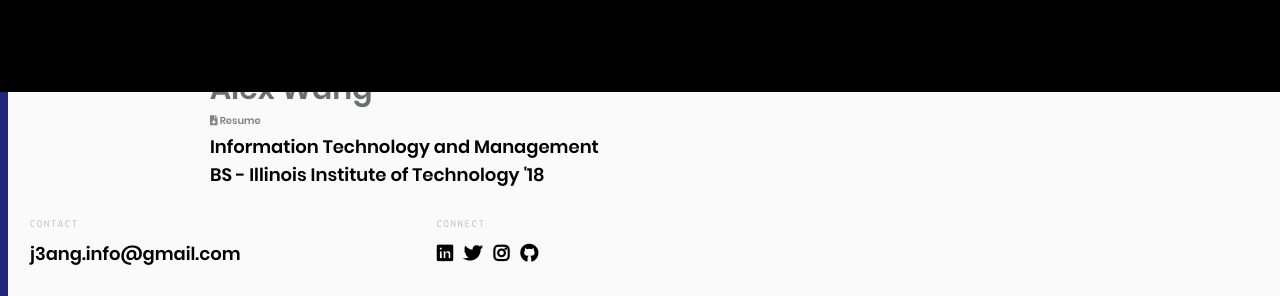
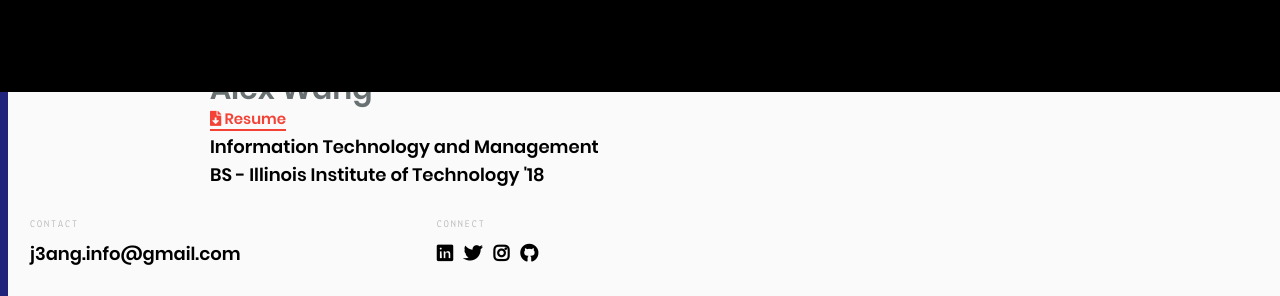
Before and after one commit to jwang206/j3ang, a Jekyll site: the page built from _posts/projects/2018-10-7-booktracker.md, in a window 1280 px wide. Shown: the part 601-897 px from the top of the page. Built offline with Jekyll 4.4.1, drawn with Linux system fonts in a browser that asks for light colours; nearby versions of some CDN libraries.

Commit message:
change ccolor and add transition

```diff
--- a/assets/scss/_layout.scss
+++ b/assets/scss/_layout.scss
@@ -416,8 +416,10 @@
     }
 
     #resume-download-link {
-        color: gray;
-        font-size: 1rem;
+        color: #F44336;
+        font-size: 1.5rem;
+        border-bottom: solid 2px;
+        transition: ease-in-out 0.5s;
 
         &:hover {
             color: black;
```
